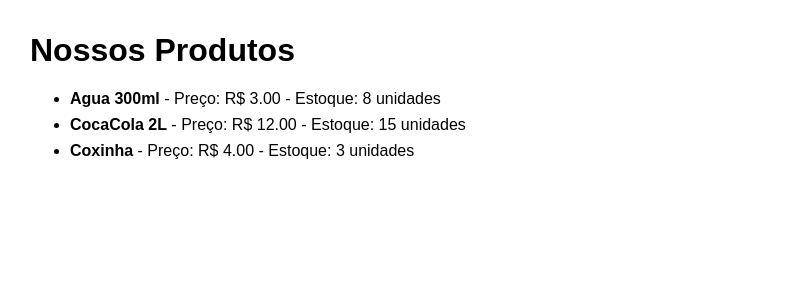
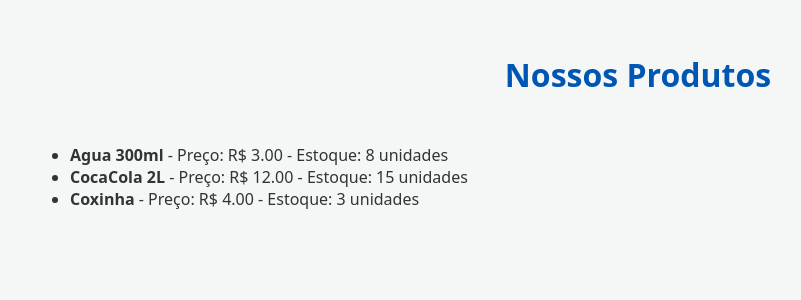
Before and after one commit to JoaoLCezar/TCC., a Django app: page /produtos/ in a window 1280 px wide. Shown: the top 300 px of the page, without its empty margins (2-803 px from the left). Run offline with Django 5.2, Linux system fonts and the light colour scheme; data comes from the database, SQL or seed files in the repository.

Commit message:
Lista de produtos

```diff
--- a/core/settings.py
+++ b/core/settings.py
@@ -120,7 +120,9 @@ USE_TZ = True
 # https://docs.djangoproject.com/en/5.2/howto/static-files/
 
 STATIC_URL = 'static/'
-
+STATICFILES_DIRS = [
+    BASE_DIR / 'static',
+]
 # Default primary key field type
 # https://docs.djangoproject.com/en/5.2/ref/settings/#default-auto-field
 
--- /dev/null
+++ b/static/css/main.css
@@ -0,0 +1,46 @@
+body {
+    font-family: system-ui, -apple-system, BlinkMacSystemFont, 'Segoe UI', Roboto, Oxygen, Ubuntu, Cantarell, 'Open Sans', 'Helvetica Neue', sans-serif;
+    background-color: #f4f7f6;
+    color: #333;
+    margin: 0;
+    padding: 2em;
+}
+
+.container {
+    max-width: 900px;
+    margin: 0 auto;
+    padding: 1em;
+    background-color: #fff;
+    border-radius: 8px;
+    box-shadow: 0 2px 4px rgba(0, 0, 0, 0.1);
+}
+
+h1 {
+    color: #0056b3;
+    text-align: center;
+    margin-bottom: 1.5em;
+}
+
+.product-list{
+    list-style-type: none;
+    padding: 0;
+}
+
+.product-card{
+    background-color: #ffffff;
+    border: 1px solid #ddd;
+    border-radius: 5px;
+    padding: 1.5em;
+    margin-bottom: 1em;
+    box-shadow: 0 1px 2px rgba(0,0,0,0,05);
+}
+
+.product-card h2{
+    margin-top: 0;
+    color: #333;
+}
+
+.product-card p{
+    margin: 0.5em 0;
+    color: #555;
+}
--- a/templates/products/lista_produtos.html
+++ b/templates/products/lista_produtos.html
@@ -1,13 +1,11 @@
+{% load static %}
 <!DOCTYPE html>
 <html lang="pt-br">
 <head>
     <meta charset="UTF-8">
     <meta name="viewport" content="width=device-width, initial-scale=1.0">
     <title>Lista de Produtos - vendaFacil</title>
-    <style>
-        body { font-family: sans-serif; margin: 2em; }
-        li { margin-bottom: 0.5em; }
-    </style>
+    <link rel="stylesheet" href="{% static 'css/main.css' %}">
 </head>
 <body>
     <h1>Nossos Produtos</h1>
```
